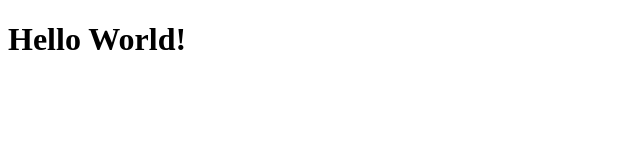
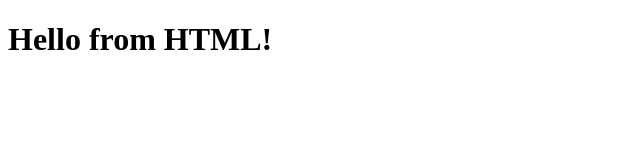
Before and after one commit to therupinder/first, a plain HTML site: page index.html in a window 1280 px wide. Shown: the whole page, without its empty margins (0-640 px from the left). Drawn offline with Linux system fonts and the light colour scheme.

Commit message:
[Fix] title

```diff
--- a/index.html
+++ b/index.html
@@ -3,9 +3,9 @@
 <head>
     <meta charset="UTF-8">
     <meta name="viewport" content="width=device-width, initial-scale=1.0">
-    <title>Sample</title>
+    <title>Document</title>
 </head>
 <body>
-    <h1>Hello World!</h1>
+    <h1>Hello from HTML!</h1>
 </body>
 </html>
```
